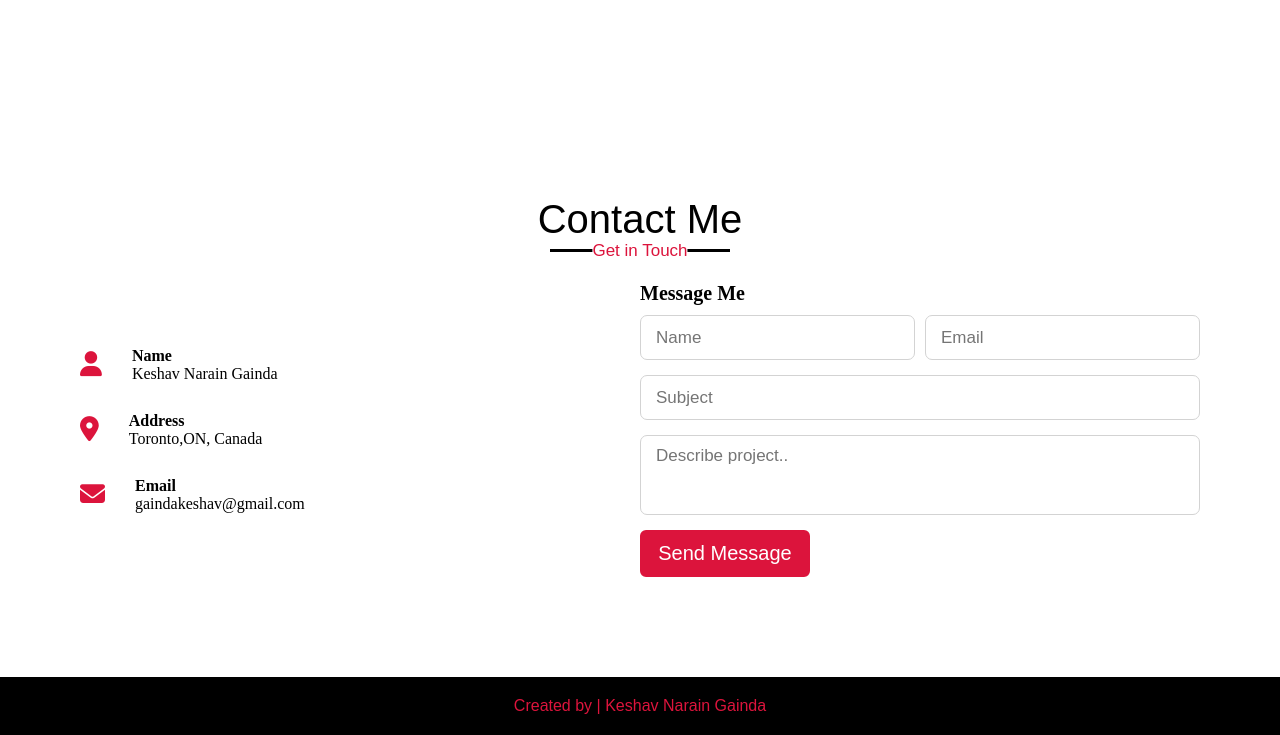
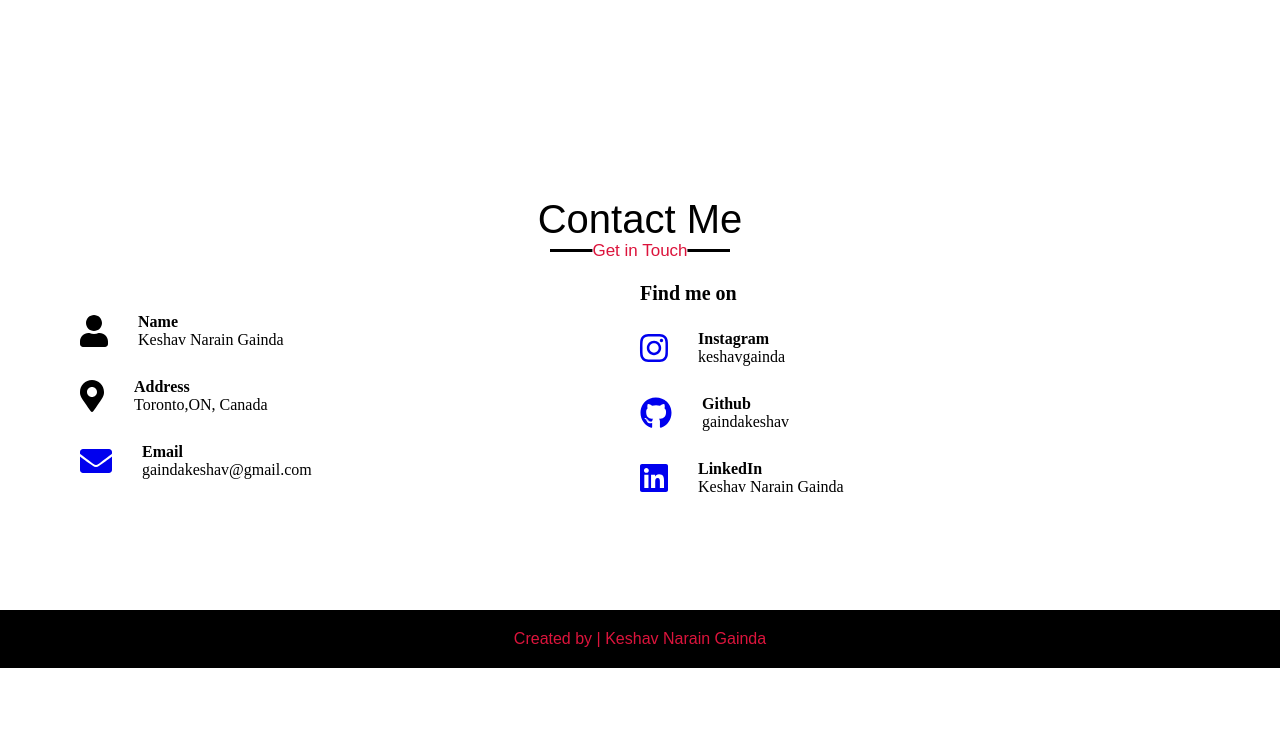
Before and after one commit to keshavgainda/keshavgainda.github.io, a plain HTML site: page index.html in a window 1280 px wide. Shown: the part 2140-2875 px from the top of the page. After the commit the page ends 2808 px from the top, so only its background shows below. Drawn offline with nearby package versions, Linux system fonts and the light colour scheme; files that its build step writes are made by us from their sources; a web font is replaced by a local one.

Commit message:
Contact Section Testing

```diff
--- a/index.html
+++ b/index.html
@@ -4,13 +4,13 @@
         <meta charset="UTF-8">
         <meta name="viewport" content="width = device-width, initial-scale = 1.0">
         <title>Keshav Gainda Portfolio</title>
-        <link rel="stylesheet" href="https://cdnjs.cloudflare.com/ajax/libs/font-awesome/4.7.0/css/font-awesome.min.css">
+        <!-- <link rel="stylesheet" href="https://cdnjs.cloudflare.com/ajax/libs/font-awesome/4.7.0/css/font-awesome.min.css"> -->
+        <script src="https://use.fontawesome.com/releases/v5.15.3/js/all.js" data-auto-replace-svg></script>
         <link rel="stylesheet" href="style.css">
         <script src="https://cdnjs.cloudflare.com/ajax/libs/typed.js/2.0.12/typed.min.js"></script>
         <script src="https://kit.fontawesome.com/a076d05399.js"></script>
         <script  src="http://code.jquery.com/jquery-3.5.1.min.js"></script>
-        <link src="js/typed.custom.js" type="text/javascript">
-        <script src="js/typed.custom.js" type="text/javascript"></script>
+        <script src="cdn.rawgit.com/mattboldt/typed.js/master/lib/typed.min.js"></script>
     </head>
     <body>
         <nav class="navbar">
@@ -131,21 +131,21 @@
                                     <!-- <p>Hi Hello lets get in touch</p> -->
                                     <div class="icons">
                                         <div class="row">
-                                            <i class="fas fa-user"></i>
+                                            <i class="fas fa-user fa-2x" id="icon"></i>
                                             <div class="info">
                                                 <div class="head">Name</div>
                                                 <div class="sub-title">Keshav Narain Gainda </div>
                                             </div>
                                         </div>
                                         <div class="row">
-                                                <i class="fas fa-map-marker-alt"></i>
+                                                <i class="fas fa-map-marker-alt fa-2x" id="icon"></i>
                                                 <div class="info">
                                                     <div class="head">Address</div>
                                                     <div class="sub-title">Toronto,ON, Canada </div>
                                                 </div>
                                             </div>
                                             <div class="row">
-                                                    <i class="fas fa-envelope"></i>
+                                                    <a href="mailto:gaindakeshav@gmail.com"><i class="fas fa-envelope fa-2x" id="icon"></i></a>
                                                     <div class="info">
                                                         <div class="head">Email</div>
                                                         <div class="sub-title">gaindakeshav@gmail.com</div>
@@ -154,8 +154,8 @@
                                     </div>
                                 </div>
                                     <div class = "column right">
-                                        <div class="text">Message Me</div>
-                                        <form action = "mailto:gaindakeshav@gmail.com">
+                                        <div class="text">Find me on</div>
+                                        <!-- <form action = "mailto:gaindakeshav@gmail.com">
                                             <div class="fields">
                                                 <div class="field name">
                                                     <input type = "text" placeholder="Name" required>
@@ -173,7 +173,30 @@
                                             <div class="button">
                                                     <a href="mailto:gaindakeshav@gmail.com"><button type="submit">Send Message</button></a>
                                             </div>
-                                        </form>
+                                        </form> -->
+                                        <div class="icons">
+                                            <div class="row">
+                                                <a href="https://www.instagram.com/keshavgainda/"><i class="fab fa-instagram fa-2x" id="icon"></i></a>
+                                                <div class="info">
+                                                    <div class="head">Instagram</div>
+                                                    <div class="sub-title">keshavgainda</div>
+                                                </div>
+                                            </div>
+                                            <div class="row">
+                                                <a href="https://github.com/keshavgainda"><i class="fab fa-github fa-2x" id="icon"></i></a>
+                                                    <div class="info">
+                                                        <div class="head">Github</div>
+                                                        <div class="sub-title">gaindakeshav</div>
+                                                    </div>
+                                                </div>
+                                                <div class="row">
+                                                    <a href="https://www.linkedin.com/in/keshav-narain-gainda-855ab8194/"><i class="fab fa-linkedin fa-2x" id="icon"></i></a>
+                                                        <div class="info">
+                                                            <div class="head">LinkedIn</div>
+                                                            <div class="sub-title">Keshav Narain Gainda</div>
+                                                        </div>
+                                                </div>
+                                        </div>
                                     </div>
 
                     </div>
```
